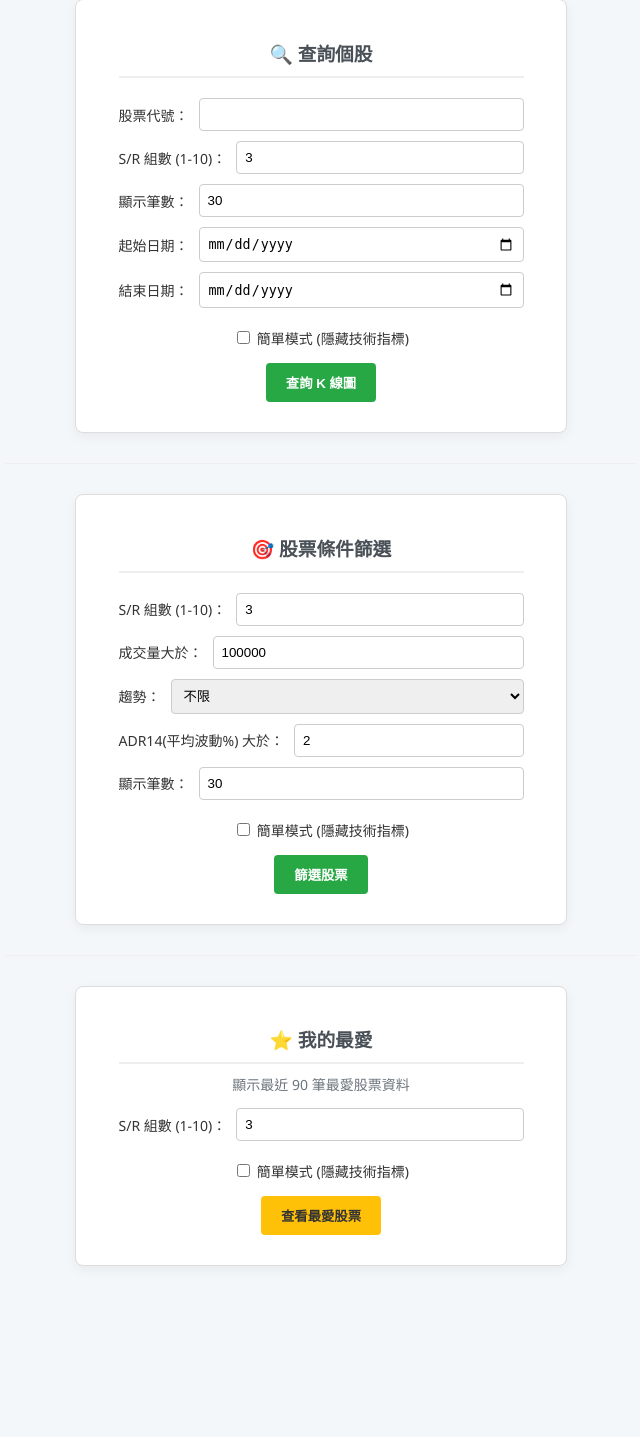
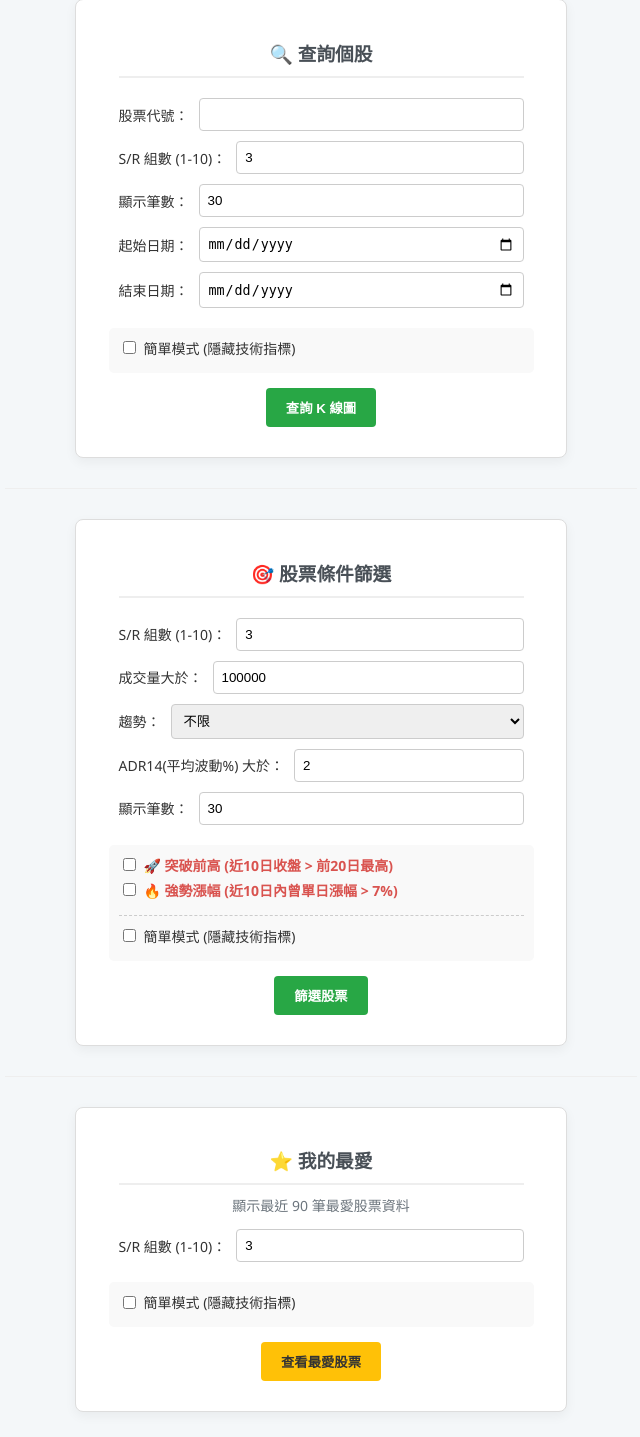
Before and after one commit to wulin240/myflaskapp, a Flask app: page / in a window 1280 px wide. Shown: the part 126-1563 px from the top of the page, without its empty margins (319-959 px from the left). Before the commit the page ends 1392 px from the top, so only its background shows below. Run offline with Flask 3, Linux system fonts and the light colour scheme.

Commit message:
update: 修正強勢指標邏輯(5日/40日)並新增HTML篩選按鈕

```diff
--- a/app.py
+++ b/app.py
@@ -1235,15 +1235,17 @@ def filter_stocks():
     # ------------------ 獲取所有篩選及配置參數 ------------------
     volume_min = request.form.get('volume_min', type=float, default=0)
     trend_type = request.form.get('trend_type', '')
-    # 注意：將 'change_min' (前端名稱) 映射到 'adr14_min' (後端變數名)
     adr14_min = request.form.get('change_min', type=float, default=0)
+
+    # 🌟 新增：獲取強勢指標篩選 (勾選為 '1'，未勾選為 None)
+    over_high_selected = request.form.get('over_high') == '1'
+    high_point_selected = request.form.get('high_point') == '1'
 
     # 頁面配置參數
     simple_mode = request.form.get('simple_mode') == '1'
     num_rows = request.form.get('num_rows', type=int, default=60)
     recent_days = request.form.get('recent_days', type=int, default=30)
     frequency = request.form.get('frequency', 'D')
-    # 🌟 修正點 1: 確保讀取 n_sr_levels 參數
     n_sr_levels = request.form.get('n_sr_levels', type=int, default=3)
 
     # ------------------ Supabase 數據獲取邏輯 ------------------
@@ -1254,16 +1256,22 @@ def filter_stocks():
 
     while True:
         try:
-            # 🌟 假設 SUPABASE_URL 和 headers 是全域可用的
+            # 構建基礎參數
             params = {
                 "latest_volume": f"gte.{int(volume_min)}",
                 "adr14": f"gte.{adr14_min}",
                 "latest_date": f"gte.{recent_date}",
-                # 僅在 trend_type 存在時加入篩選條件
                 "trend": f"eq.{trend_type}" if trend_type else None,
                 "order": "latest_date.desc", "limit": limit, "offset": offset, "select": "*"
             }
-            # 移除 None 值的參數，防止 Supabase 報錯
+
+            # 🌟 新增：根據勾選狀態加入 over_high / high_point 篩選
+            if over_high_selected:
+                params["over_high"] = "eq.true"
+            if high_point_selected:
+                params["high_point"] = "eq.true"
+
+            # 移除 None 值的參數
             params = {k: v for k, v in params.items() if v is not None}
 
             res = requests.get(f"{SUPABASE_URL}/rest/v1/quick_view", headers=headers,
@@ -1277,7 +1285,6 @@ def filter_stocks():
             offset += limit
 
         except requests.exceptions.HTTPError as e:
-            # 捕獲並顯示 Supabase 返回的具體錯誤信息
             return f"<h2>Supabase HTTP 錯誤: {e.response.json().get('message', e)}</h2><a href='/'>返回</a>"
         except Exception as e:
             return f"<h2>Supabase 讀取 QUICK_VIEW 失敗: {e}</h2><a href='/'>返回</a>"
@@ -1290,17 +1297,18 @@ def filter_stocks():
     count = len(df)
     list_param = urllib.parse.quote(','.join(stock_ids))
 
+    # 🌟 修改：表格標題加入新指標
     html = (f"<h2>篩選結果（共 {count} 筆）</h2>"
             "<table border='1' cellpadding='6' style='margin-left:0; text-align:left;'>"
             "<thead><tr>"
             "<th>股票代號</th><th>股票名稱</th><th>成交量</th>"
-            "<th>ADR14(%)</th><th>14天平均成交量</th><th>趨勢</th>"
+            "<th>ADR14(%)</th><th>趨勢</th>"
+            "<th>🚀突破前高</th><th>🔥強勢漲幅</th>" # 新增欄位標題
             "</tr></thead><tbody>")
 
     for idx, row in df.iterrows():
         simple_param = "1" if simple_mode else "0"
 
-        # 🌟 修正點 2: 在跳轉連結中加入 n_sr_levels 參數
         chart_url = (f"/chart/{row['stock_id']}?"
                      f"simple_mode={simple_param}&"
                      f"num_rows={num_rows}&"
@@ -1309,13 +1317,18 @@ def filter_stocks():
                      f"frequency={frequency}&"
                      f"n_sr_levels={n_sr_levels}")
 
+        # 🌟 修改：將 boolean 轉為視覺符號，方便 Boss 閱讀
+        oh_icon = "✅" if row.get('over_high') else "---"
+        hp_icon = "✅" if row.get('high_point') else "---"
+
         html += (f"<tr>"
                  f"<td><a href='{chart_url}'>{row['stock_id']}</a></td>"
                  f"<td>{row['stock_name']}</td>"
                  f"<td>{int(row['latest_volume'])}</td>"
                  f"<td>{row['adr14']:.2f}</td>"
-                 f"<td>{int(row['avg_volume_14'])}</td>"
                  f"<td>{row['trend']}</td>"
+                 f"<td style='text-align:center;'>{oh_icon}</td>" # 顯示突破狀態
+                 f"<td style='text-align:center;'>{hp_icon}</td>" # 顯示強勢狀態
                  f"</tr>")
 
     html += "</tbody></table><br><a href='/'>返回</a>"
--- a/templates/index.html
+++ b/templates/index.html
@@ -21,7 +21,7 @@
             margin-bottom: 20px;
             border-bottom: 2px solid #eee;
             padding-bottom: 10px;
-            width: 90%; /* 讓標題寬度縮小，置中 */
+            width: 90%;
             margin-left: auto;
             margin-right: auto;
         }
@@ -34,7 +34,7 @@
             border-radius: 8px;
             display: flex;
             flex-direction: column;
-            align-items: center; /* 讓所有內容在表單內置中 */
+            align-items: center;
             max-width: 450px;
             background-color: #ffffff;
             box-shadow: 0 4px 12px rgba(0, 0, 0, 0.05);
@@ -54,7 +54,7 @@
             font-size: 14px;
             text-align: right;
             padding-right: 10px;
-            flex-shrink: 0; /* 防止標籤縮小 */
+            flex-shrink: 0;
         }
 
         /* 輸入框和選擇框樣式 */
@@ -65,7 +65,7 @@
             padding: 8px;
             border: 1px solid #ccc;
             border-radius: 4px;
-            flex-grow: 1; /* 讓輸入框佔滿剩餘空間 */
+            flex-grow: 1;
             min-width: 150px;
             box-sizing: border-box;
         }
@@ -76,7 +76,7 @@
             cursor: pointer;
             border: none;
             border-radius: 4px;
-            background-color: #28a745; /* 綠色按鈕 */
+            background-color: #28a745;
             color: white;
             font-weight: bold;
             transition: background-color 0.2s;
@@ -87,16 +87,28 @@
             background-color: #218838;
         }
 
-        /* 簡單模式和選項組 */
+        /* 選項組 */
         .options-group {
             display: flex;
-            align-items: center;
+            flex-direction: column; /* 改為垂直排列以便放更多選項 */
+            align-items: flex-start;
+            width: 90%;
             margin-top: 10px;
+            background: #f9f9f9;
+            padding: 10px;
+            border-radius: 5px;
         }
         .options-group label {
             text-align: left;
             padding-right: 0;
             min-width: unset;
+            margin-bottom: 5px;
+            cursor: pointer;
+            display: flex;
+            align-items: center;
+        }
+        .options-group input {
+            margin-right: 8px;
         }
 
         hr {
@@ -105,6 +117,12 @@
             border-top: 1px solid #eee;
             width: 50%;
         }
+
+        /* 強勢指標專用樣式 */
+        .highlight-label {
+            color: #d9534f;
+            font-weight: bold;
+        }
     </style>
 </head>
 <body>
@@ -112,39 +130,32 @@
 
     <form action="/query" method="post">
         <h3>🔍 查詢個股</h3>
-
         <div class="form-group">
             <label>股票代號：</label>
             <input type="text" name="stock_id" required>
         </div>
-
         <div class="form-group">
             <label>S/R 組數 (1-10)：</label>
             <input type="number" name="n_sr_levels" value="3" min="1" max="10">
         </div>
-
         <div class="form-group">
             <label>顯示筆數：</label>
             <input type="number" name="num_rows" value="30" min="1" max="300">
         </div>
-
         <div class="form-group">
             <label>起始日期：</label>
             <input type="date" name="start_date">
         </div>
-
         <div class="form-group">
             <label>結束日期：</label>
             <input type="date" name="end_date">
         </div>
-
         <div class="options-group">
             <label for="simple_mode_query">
                 <input type="checkbox" name="simple_mode" value="1" id="simple_mode_query">
                 簡單模式 (隱藏技術指標)
             </label>
         </div>
-
         <button type="submit">查詢 K 線圖</button>
     </form>
 
@@ -184,6 +195,15 @@
         </div>
 
         <div class="options-group">
+            <label class="highlight-label">
+                <input type="checkbox" name="over_high" value="1">
+                🚀 突破前高 (近10日收盤 > 前20日最高)
+            </label>
+            <label class="highlight-label">
+                <input type="checkbox" name="high_point" value="1">
+                🔥 強勢漲幅 (近10日內曾單日漲幅 > 7%)
+            </label>
+            <hr style="width: 100%; margin: 10px 0; border-top: 1px dashed #ccc;">
             <label for="simple_mode_filter">
                 <input type="checkbox" name="simple_mode" value="1" id="simple_mode_filter">
                 簡單模式 (隱藏技術指標)
@@ -198,21 +218,17 @@
     <form action="/favorites" method="get">
         <h3>⭐ 我的最愛</h3>
         <p style="color: #6c757d; font-size: 14px; margin-top: -10px;">顯示最近 90 筆最愛股票資料</p>
-
         <div class="form-group">
             <label>S/R 組數 (1-10)：</label>
             <input type="number" name="n_sr_levels" value="3" min="1" max="10">
         </div>
-
         <input type="hidden" name="num_rows" value="90">
-
         <div class="options-group">
             <label for="simple_mode_favorites">
                 <input type="checkbox" name="simple_mode" value="1" id="simple_mode_favorites">
                 簡單模式 (隱藏技術指標)
             </label>
         </div>
-
         <button type="submit" style="background-color: #ffc107; color: #333;">查看最愛股票</button>
     </form>
 
```
